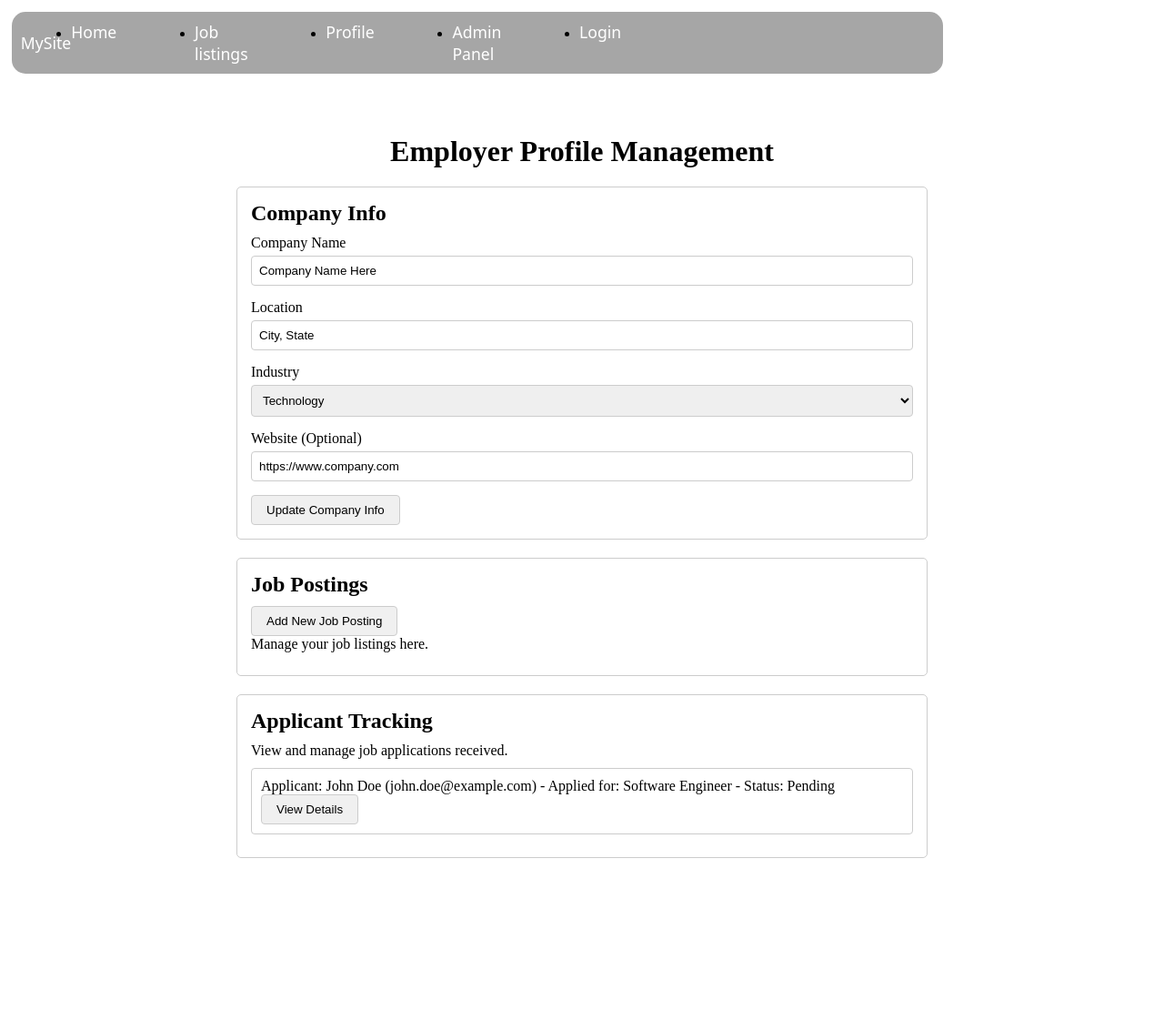
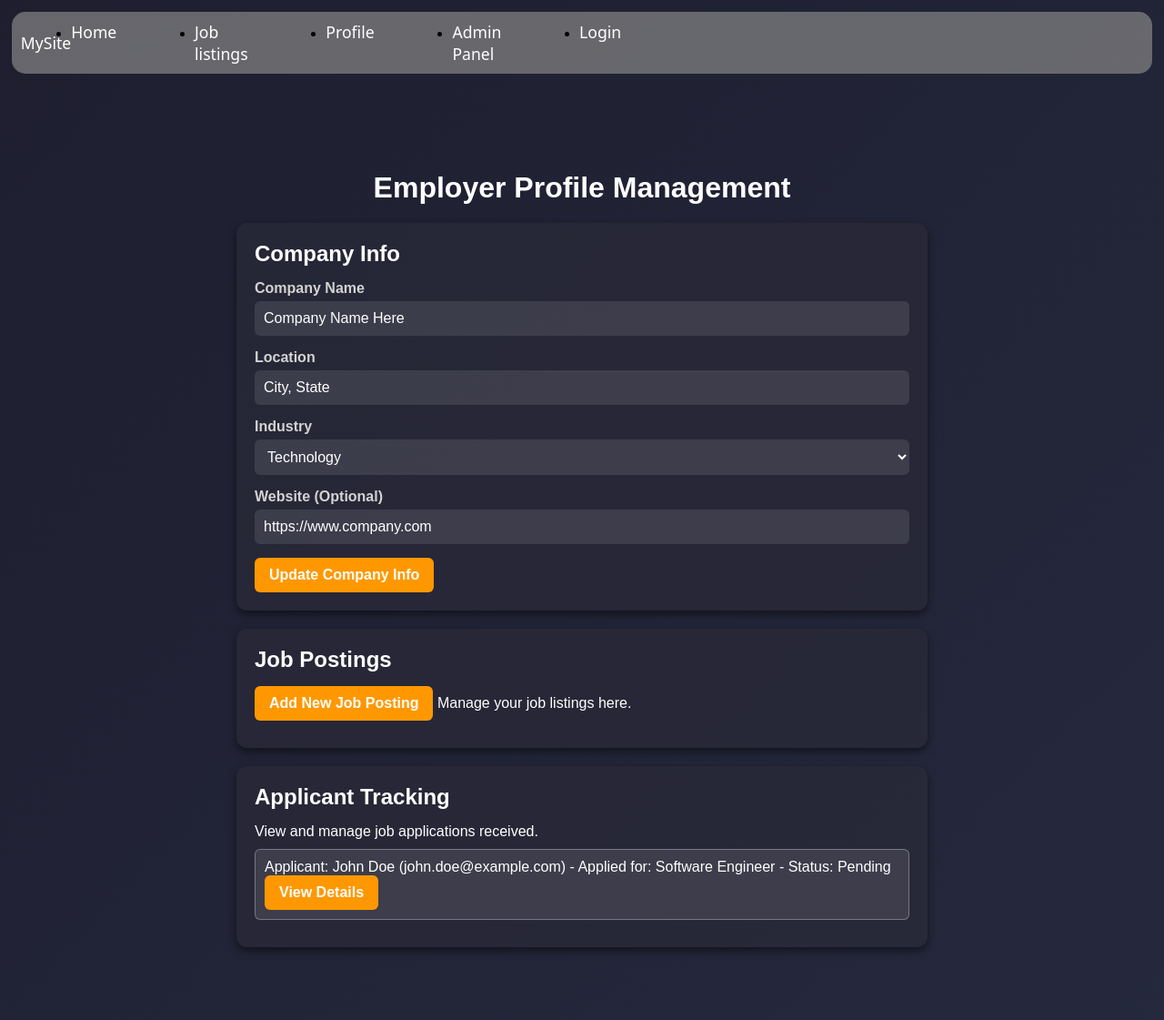
Before and after one commit to van-cpu/COSC-360-Project, a PHP site: page /profile-employer.html in a window 1280 px wide. Shown: the whole page at 91% size. Before the commit the page ends 1003 px from the top, so only its background shows below. Run offline with PHP 8.4, Linux system fonts and the light colour scheme.

Commit message:
Complete css for login/signup and Profile Management page

```diff
--- a/Frontend/css/common.css
+++ b/Frontend/css/common.css
@@ -3,7 +3,7 @@
     position: absolute;
     top: 0;
     left: 0;
-    width: 80%;
+    width: 98%;
     background-color: #848484b7;
     padding: 10px 10px;
     display: flex;
--- a/Frontend/css/profile-employer.css
+++ b/Frontend/css/profile-employer.css
@@ -1,32 +1,65 @@
+/* Reset default margins and padding */
 * {
     margin: 0;
     padding: 0;
     box-sizing: border-box;
+    font-family: 'Poppins', sans-serif;
 }
 
+/* Full-screen background with a darker gradient */
+body {
+    display: flex;
+    justify-content: center;
+    align-items: center;
+    min-height: 100vh;
+    background: linear-gradient(135deg, #1e1e2f, #25293d);
+    padding: 20px;
+}
+
+/* Centering container */
 .container {
+    width: 100%;
     max-width: 800px;
     margin: 20px auto;
     padding: 20px;
 }
 
+/* Main Heading */
 h1 {
     text-align: center;
+    color: #ffffff;
     margin-bottom: 20px;
 }
 
+/* Card Styling */
 .card {
-    background: white;
-    border: 1px solid #ccc;
-    padding: 15px;
+    background: rgba(40, 40, 55, 0.8);
+    border-radius: 12px;
+    padding: 20px;
     margin-bottom: 20px;
-    border-radius: 5px;
+    box-shadow: 0px 4px 10px rgba(0, 0, 0, 0.5);
+    transition: transform 0.3s ease-in-out;
 }
 
-.card h2 {
-    margin-bottom: 10px;
+.card:hover {
+    transform: scale(1.02);
 }
 
+/* Card Headings */
+.card h2 {
+    color: #ffffff;
+    margin-bottom: 15px;
+}
+.card button{
+    display: inline;
+}
+
+.card p {
+    display: inline;
+    color: white;
+}
+
+/* Form Groups */
 .form-group {
     margin-bottom: 15px;
 }
@@ -34,46 +67,75 @@ h1 {
 .form-group label {
     display: block;
     margin-bottom: 5px;
+    font-weight: 600;
+    color: #d3d3d3;
 }
 
 .form-group input,
 .form-group select,
 .form-group textarea {
     width: 100%;
-    padding: 8px;
-    border: 1px solid #ccc;
-    border-radius: 4px;
+    padding: 10px;
+    border: none;
+    border-radius: 6px;
+    font-size: 16px;
+    background: rgba(255, 255, 255, 0.1);
+    color: #ffffff;
+    outline: none;
+    transition: 0.3s;
 }
 
+.form-group input::placeholder,
+.form-group textarea::placeholder {
+    color: rgba(255, 255, 255, 0.5);
+}
+
+.form-group input:focus,
+.form-group select:focus,
+.form-group textarea:focus {
+    background: rgba(255, 255, 255, 0.2);
+}
+
+/* Error Highlight */
 .form-group.error input,
 .form-group.error select,
 .form-group.error textarea {
-    border-color: #ff0000;
+    border: 2px solid #ff4d4d;
 }
 
+/* Buttons */
 button {
-    padding: 8px 16px;
-    background: #f0f0f0;
-    border: 1px solid #ccc;
-    border-radius: 4px;
+    padding: 10px 16px;
+    background: #ff9800;
+    border: none;
+    border-radius: 6px;
+    font-size: 16px;
+    font-weight: bold;
+    color: #ffffff;
     cursor: pointer;
+    transition: 0.3s;
 }
 
 button:hover {
-    background: #e0e0e0;
+    background: #e68900;
 }
 
+/* Lists for Job Postings & Applicants */
 #job-postings-list, #applicants-list {
     margin-top: 10px;
 }
 
+/* Entries for Job Postings & Applicants */
 .job-posting, .applicant-entry {
-    border: 1px solid #ccc;
+    background: rgba(255, 255, 255, 0.1);
+    border: 1px solid rgba(255, 255, 255, 0.3);
     padding: 10px;
     margin-bottom: 10px;
-    border-radius: 4px;
+    border-radius: 6px;
+    color: #ffffff;
 }
 
+/* Modal Background */
 .modal {
     display: none;
     position: fixed;
@@ -86,20 +148,22 @@ button:hover {
     align-items: center;
 }
 
+/* Modal Content */
 .modal-content {
-    background: white;
+    background: rgba(40, 40, 55, 0.9);
     padding: 20px;
-    border-radius: 5px;
+    border-radius: 8px;
     width: 90%;
-    max-width: 600px;
-    box-shadow: 0 0 10px rgba(0, 0, 0, 0.3);
+    max-width: 500px;
+    box-shadow: 0 0 15px rgba(0, 0, 0, 0.5);
+    color: white;
+}
+.modal-content select  {
+    color: red  ;
+
 }
 
-.modal-content button {
-    margin-top: 10px;
-}
-
-/* Responsive design */
+/* Responsive Design */
 @media (max-width: 600px) {
     .container {
         margin: 10px;
@@ -107,7 +171,7 @@ button:hover {
     }
 
     .card {
-        padding: 10px;
+        padding: 15px;
     }
 
     .modal-content {
@@ -115,6 +179,6 @@ button:hover {
     }
 
     button {
-        padding: 6px 12px;
+        padding: 8px 14px;
     }
 }
--- a/Frontend/js/common.js
+++ b/Frontend/js/common.js
@@ -1,5 +1,5 @@
 /*Universal JS*/
-document.addEventListener("DOMContentLoaded", function(){
+
 
 document.body.innerHTML += `
 <nav id="navbar">
@@ -12,4 +12,4 @@ document.body.innerHTML += `
         <li><a href="login.html"class="link">Login</a></li>
     </ul>
 </nav>
-`;});
+`;
--- a/Frontend/login.html
+++ b/Frontend/login.html
@@ -79,7 +79,9 @@
             </form>
         </div>
     </div>
+
+
     <script src="./js/login.js"></script>
-    <script src="js/common.js"></script>
+    <script src="./js/common.js"></script>
 </body>
 </html>
```
Also changed, not shown: Frontend/css/login.css (+90 -23 lines), Frontend/css/profile-seeker.css (+94 -26 lines), Frontend/js/login.js (+6 -1 lines).
